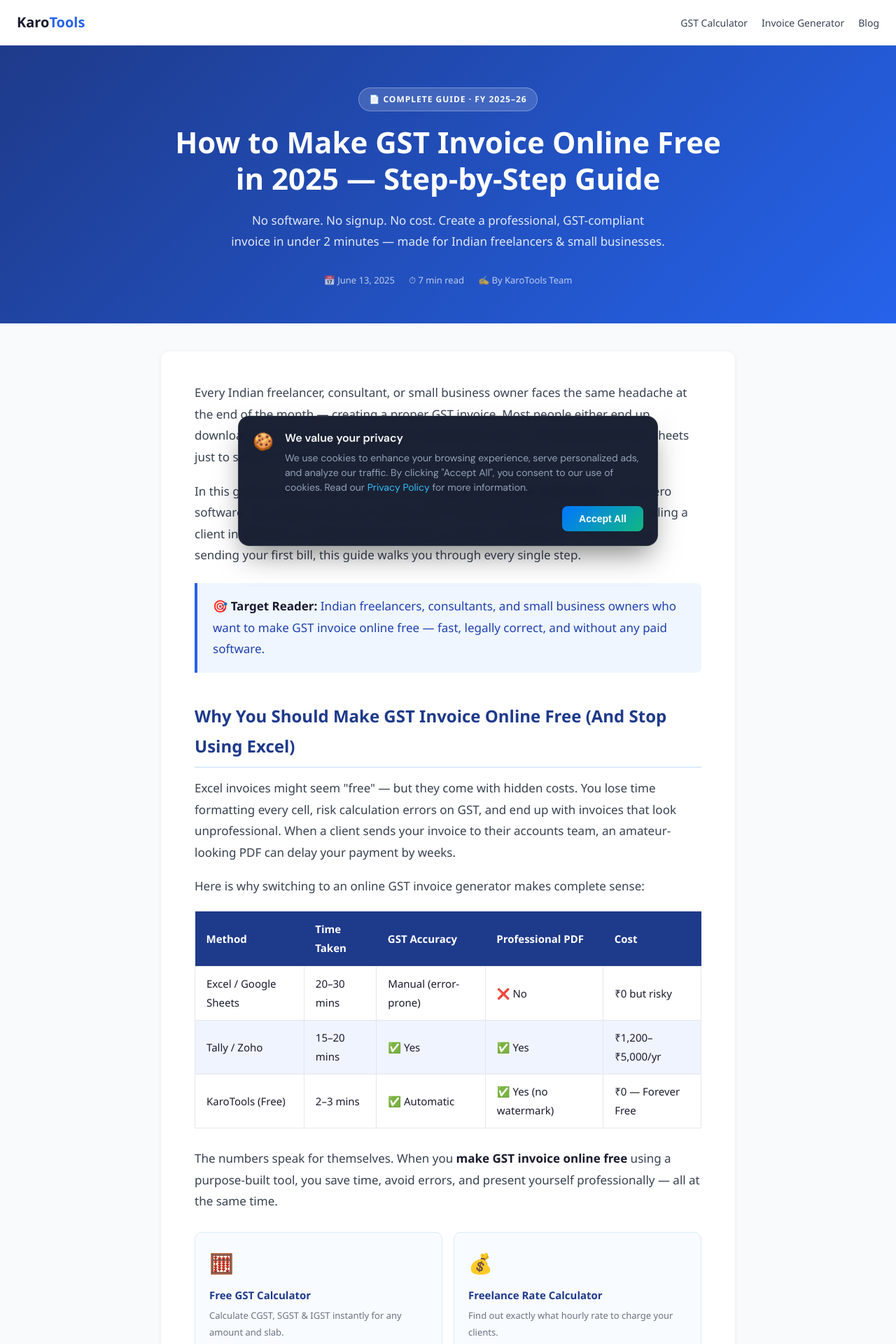
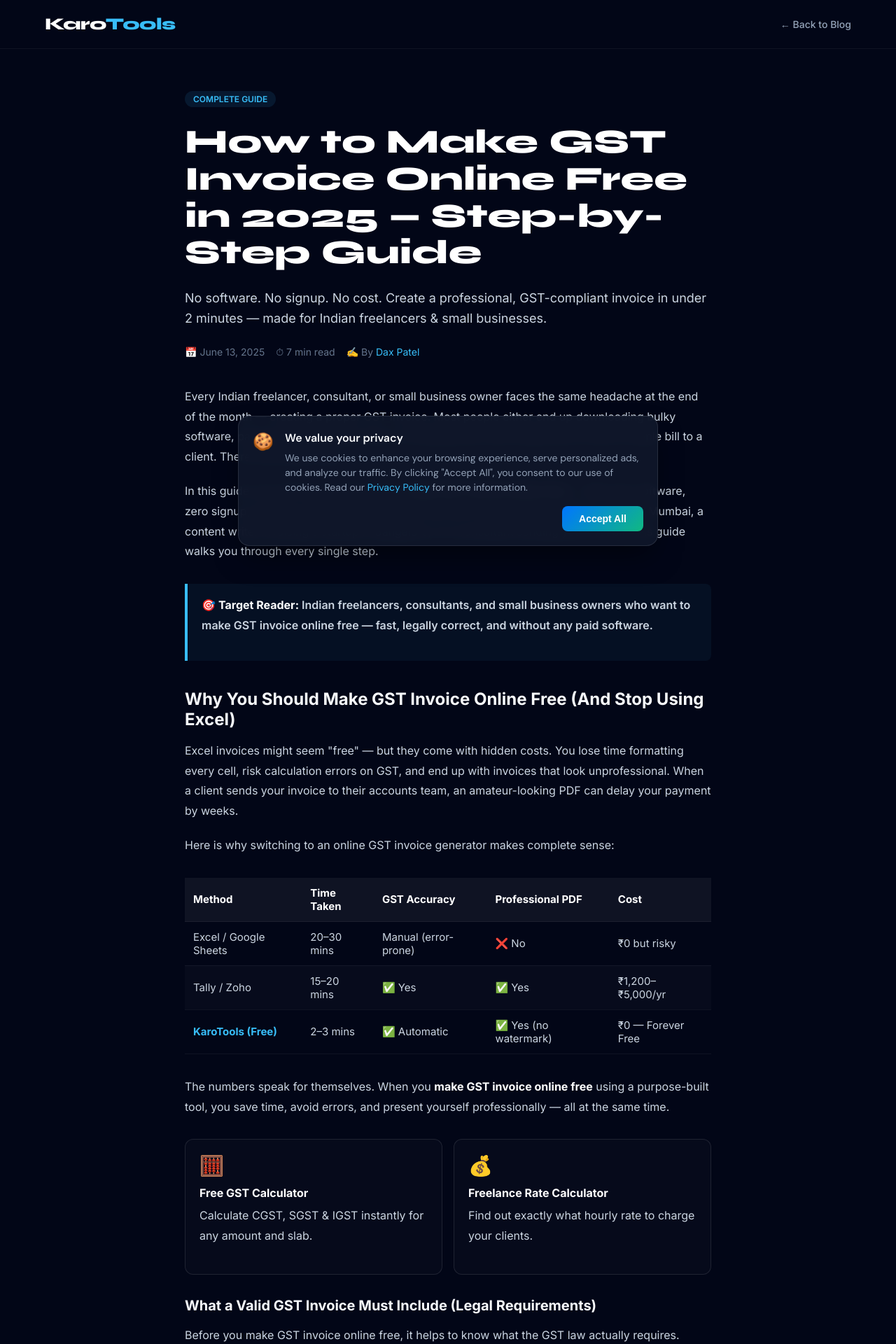
Before and after one commit to daxpatel109/karotools, a Next.js app: page /blog/how-to-make-gst-invoice-online-free in a window 1280 px wide. Shown: the top 1920 px of the page at 70% size. Built offline with nearby package versions, Linux system fonts and the light colour scheme.

Commit message:
style: align new blog post to global dark theme and standard navbar

```diff
--- a/src/app/blog/how-to-make-gst-invoice-online-free/blog.module.css
+++ b/src/app/blog/how-to-make-gst-invoice-online-free/blog.module.css
@@ -1,120 +1,48 @@
-.siteHeader {
-  background: #ffffff;
-  border-bottom: 1px solid #e5e7eb;
-  padding: 14px 24px;
-  display: flex;
-  align-items: center;
-  justify-content: space-between;
+.highlightBox {
+  background: rgba(56,189,248,0.05);
+  border-left: 4px solid #38bdf8;
+  border-radius: 0 8px 8px 0;
+  padding: 16px 20px;
+  margin: 32px 0;
 }
-.siteHeader .logo { font-weight: 800; font-size: 20px; color: #1a1a2e; text-decoration: none; }
-.siteHeader .logo span { color: #2563eb; }
-.siteHeader nav a { margin-left: 20px; font-size: 14px; color: #374151; font-weight: 500; text-decoration: none; }
-
-.hero {
-  background: linear-gradient(135deg, #1e3a8a 0%, #2563eb 100%);
-  color: white;
-  padding: 60px 24px 50px;
-  text-align: center;
-}
-.hero .badge {
-  display: inline-block;
-  background: rgba(255,255,255,0.15);
-  border: 1px solid rgba(255,255,255,0.3);
-  color: #fff;
-  font-size: 12px;
-  font-weight: 700;
-  letter-spacing: 1px;
-  text-transform: uppercase;
-  padding: 5px 14px;
-  border-radius: 20px;
-  margin-bottom: 18px;
-}
-.hero h1 {
-  font-size: clamp(26px, 4vw, 42px);
-  font-weight: 800;
-  line-height: 1.25;
-  max-width: 800px;
-  margin: 0 auto 18px;
-}
-.hero p {
-  font-size: 17px;
-  opacity: 0.88;
-  max-width: 620px;
-  margin: 0 auto 28px;
-}
-.hero .meta { font-size: 13px; opacity: 0.7; }
-.hero .meta span { margin: 0 10px; }
-
-.container { max-width: 820px; margin: 0 auto; padding: 0 20px; }
-.articleBody { background: #fff; border-radius: 12px; padding: 44px 48px; margin: 40px auto; box-shadow: 0 1px 6px rgba(0,0,0,0.07); max-width: 820px; color: #1a1a2e; }
-@media(max-width:600px){ .articleBody { padding: 28px 20px; } }
-
-.articleBody h2 {
-  font-size: 24px;
-  font-weight: 800;
-  color: #1e3a8a;
-  margin: 40px 0 14px;
-  padding-bottom: 8px;
-  border-bottom: 2px solid #dbeafe;
-}
-.articleBody h3 {
-  font-size: 19px;
-  font-weight: 700;
-  color: #1a1a2e;
-  margin: 28px 0 10px;
-}
-.articleBody p { margin-bottom: 18px; color: #374151; }
-.articleBody ul, .articleBody ol { padding-left: 24px; margin-bottom: 18px; color: #374151; }
-.articleBody li { margin-bottom: 8px; }
-.articleBody strong { color: #1a1a2e; }
-
-.highlightBox {
-  background: #eff6ff;
-  border-left: 4px solid #2563eb;
-  border-radius: 0 8px 8px 0;
-  padding: 18px 22px;
-  margin: 24px 0;
-}
-.highlightBox p { margin: 0; color: #1e40af; font-weight: 500; }
+.highlightBox p { margin: 0; color: #38bdf8; font-weight: 600; }
 
 .ctaBtn {
   display: inline-block;
-  background: #2563eb;
-  color: #fff !important;
+  background: #38bdf8;
+  color: #020617 !important;
   font-weight: 700;
   font-size: 15px;
   padding: 14px 28px;
   border-radius: 8px;
   text-decoration: none !important;
   margin: 10px 0;
-  transition: background 0.2s;
+  transition: all 0.2s;
 }
-.ctaBtn:hover { background: #1d4ed8; }
+.ctaBtn:hover { transform: translateY(-2px); box-shadow: 0 4px 12px rgba(56,189,248,0.3); }
 
 .ctaBlock {
-  background: linear-gradient(135deg, #1e3a8a 0%, #2563eb 100%);
-  border-radius: 12px;
+  background: rgba(56,189,248,0.05);
+  border: 1px solid rgba(56,189,248,0.2);
+  border-radius: 16px;
   padding: 36px 32px;
   text-align: center;
   margin: 40px 0;
-  color: white;
 }
-.ctaBlock h3 { color: #fff; font-size: 22px; margin-bottom: 10px; }
-.ctaBlock p { color: rgba(255,255,255,0.85); margin-bottom: 20px; }
-.ctaBlock .ctaBtn { background: #fff; color: #1e3a8a !important; }
+.ctaBlock h3 { color: #fff; font-size: 22px; margin-bottom: 10px; font-weight: 700; }
+.ctaBlock p { color: #94a3b8; margin-bottom: 24px; font-size: 15px; }
 
-.steps { counter-reset: step; margin: 24px 0; }
+.steps { counter-reset: step; margin: 32px 0; display: flex; flex-direction: column; gap: 24px; }
 .step {
   display: flex;
-  gap: 20px;
-  margin-bottom: 24px;
+  gap: 16px;
   align-items: flex-start;
 }
 .stepNum {
-  min-width: 40px;
-  height: 40px;
-  background: #2563eb;
-  color: #fff;
+  min-width: 32px;
+  height: 32px;
+  background: #38bdf8;
+  color: #020617;
   font-weight: 800;
   font-size: 16px;
   border-radius: 50%;
@@ -122,30 +50,28 @@
   align-items: center;
   justify-content: center;
   flex-shrink: 0;
-  margin-top: 2px;
 }
-.stepContent h3 { margin-top: 0; }
-.stepContent p { margin-bottom: 0; }
+.stepContent h3 { color: #fff; font-size: 18px; font-weight: 700; margin-top: 0; margin-bottom: 8px; }
+.stepContent p { margin-bottom: 0; color: #cbd5e1; }
 
-.dataTable { width: 100%; border-collapse: collapse; margin: 20px 0 28px; font-size: 15px; }
-.dataTable th { background: #1e3a8a; color: #fff; padding: 12px 16px; text-align: left; }
-.dataTable td { border: 1px solid #e5e7eb; padding: 11px 16px; }
-.dataTable tr:nth-child(even) td { background: #f0f4ff; }
+.dataTable { width: 100%; border-collapse: collapse; margin: 32px 0; font-size: 15px; text-align: left; }
+.dataTable th { background: rgba(255,255,255,0.05); color: #fff; padding: 12px; border-bottom: 1px solid rgba(255,255,255,0.1); }
+.dataTable td { border-bottom: 1px solid rgba(255,255,255,0.05); padding: 12px; color: #cbd5e1; }
+.dataTable tr:nth-child(even) td { background: rgba(255,255,255,0.02); }
 
-.faqSection { margin: 40px 0; }
+.faqSection { margin: 40px 0; display: flex; flex-direction: column; gap: 12px; }
 .faqItem {
-  border: 1px solid #e5e7eb;
-  border-radius: 10px;
-  margin-bottom: 14px;
+  border: 1px solid rgba(255,255,255,0.05);
+  border-radius: 8px;
   overflow: hidden;
-  background: #fff;
+  background: rgba(255,255,255,0.02);
 }
 .faqQ {
-  background: #f8faff;
-  padding: 18px 22px;
+  background: transparent;
+  padding: 16px;
   font-weight: 700;
   font-size: 16px;
-  color: #1e3a8a;
+  color: #38bdf8;
   cursor: pointer;
   display: flex;
   justify-content: space-between;
@@ -154,48 +80,37 @@
   border: none;
   width: 100%;
   text-align: left;
+  outline: none;
 }
-.faqQ .icon { font-size: 20px; color: #2563eb; flex-shrink: 0; transition: transform 0.25s; }
+.faqQ .icon { font-size: 16px; color: #94a3b8; flex-shrink: 0; transition: transform 0.25s; }
 .faqA {
   display: none;
-  padding: 16px 22px;
-  border-top: 1px solid #e5e7eb;
-  color: #374151;
-  line-height: 1.75;
+  padding: 0 16px 16px 16px;
+  color: #cbd5e1;
+  line-height: 1.6;
+  font-size: 15px;
 }
 .faqItemOpen .faqA { display: block; }
 .faqItemOpen .icon { transform: rotate(45deg); }
 
-.linkCards { display: grid; grid-template-columns: 1fr 1fr; gap: 16px; margin: 28px 0; }
+.linkCards { display: grid; grid-template-columns: 1fr 1fr; gap: 16px; margin: 32px 0; }
 @media(max-width:540px){ .linkCards { grid-template-columns: 1fr; } }
 .linkCard {
-  border: 1px solid #dbeafe;
-  border-radius: 10px;
-  padding: 18px 20px;
-  background: #f8fbff;
-  transition: box-shadow 0.2s;
+  border: 1px solid rgba(255,255,255,0.1);
+  border-radius: 12px;
+  padding: 20px;
+  background: rgba(255,255,255,0.02);
+  transition: all 0.2s;
   text-decoration: none;
   display: block;
 }
-.linkCard:hover { box-shadow: 0 4px 14px rgba(37,99,235,0.1); }
-.linkCard .lcIcon { font-size: 28px; margin-bottom: 8px; }
-.linkCard h4 { font-size: 15px; font-weight: 700; color: #1e3a8a; margin-bottom: 4px; }
-.linkCard p { font-size: 13px; color: #6b7280; margin: 0; }
+.linkCard:hover { border-color: #38bdf8; background: rgba(56,189,248,0.05); transform: translateY(-2px); }
+.linkCard .lcIcon { font-size: 28px; margin-bottom: 12px; }
+.linkCard h4 { font-size: 16px; font-weight: 700; color: #fff; margin-bottom: 8px; margin-top: 0; }
+.linkCard p { font-size: 14px; color: #94a3b8; margin: 0; line-height: 1.5; }
 
-.siteFooter {
-  background: #1a1a2e;
-  color: #9ca3af;
-  text-align: center;
-  padding: 30px 20px;
-  font-size: 14px;
-  margin-top: 60px;
-}
-.siteFooter a { color: #60a5fa; text-decoration: none; }
-.pageWrapper {
-  background: #f9fafb;
-  min-height: 100vh;
-  font-family: 'Segoe UI', Arial, sans-serif;
-  color: #1a1a2e;
-  line-height: 1.8;
-  font-size: 17px;
-}
+.articleContent h2 { font-size: 24px; font-weight: 700; color: #f8fafc; margin-top: 40px; margin-bottom: 16px; }
+.articleContent h3 { font-size: 20px; font-weight: 700; color: #f8fafc; margin-top: 32px; margin-bottom: 16px; }
+.articleContent p { margin-bottom: 20px; color: #cbd5e1; line-height: 1.8; font-size: 16px; }
+.articleContent ul, .articleContent ol { padding-left: 20px; margin-bottom: 20px; color: #cbd5e1; line-height: 1.8; font-size: 16px; display: flex; flex-direction: column; gap: 8px; }
+.articleContent strong { color: #fff; }
--- a/src/app/blog/how-to-make-gst-invoice-online-free/page.jsx
+++ b/src/app/blog/how-to-make-gst-invoice-online-free/page.jsx
@@ -1,7 +1,6 @@
 "use client";
 import React, { useState } from "react";
 import Link from "next/link";
-import Image from "next/image";
 import styles from "./blog.module.css";
 
 const articleSchema = {
@@ -101,31 +100,40 @@ export default function BlogPost() {
   };
 
   return (
-    <div className={styles.pageWrapper}>
+    <div style={{ backgroundColor: "#020617", minHeight: "100vh", color: "#f8fafc", fontFamily: "'Inter', sans-serif" }}>
       <script type="application/ld+json" dangerouslySetInnerHTML={{ __html: JSON.stringify(articleSchema) }} />
       <script type="application/ld+json" dangerouslySetInnerHTML={{ __html: JSON.stringify(faqSchema) }} />
 
-      <header className={styles.siteHeader}>
-        <Link href="/" className={styles.logo}>Karo<span>Tools</span></Link>
-        <nav>
-          <Link href="/gst-calculator">GST Calculator</Link>
-          <Link href="/gst-invoice-generator">Invoice Generator</Link>
-          <Link href="/blog">Blog</Link>
+      <nav style={{ padding: "20px 0", borderBottom: "1px solid rgba(255,255,255,0.05)" }}>
+        <div style={{ maxWidth: "1200px", margin: "0 auto", padding: "0 24px", display: "flex", justifyContent: "space-between", alignItems: "center" }}>
+          <Link href="/" style={{ color: "#fff", textDecoration: "none", fontSize: "24px", fontWeight: "800", fontFamily: "'Syne', sans-serif", letterSpacing: "-0.5px" }}>
+            Karo<span style={{ color: "#38bdf8" }}>Tools</span>
+          </Link>
+          <Link href="/blog" style={{ color: "#94a3b8", textDecoration: "none", fontSize: "14px", fontWeight: "500" }}>
+            ← Back to Blog
+          </Link>
+        </div>
       </nav>
-      </header>
 
-      <section className={styles.hero}>
-        <div className={styles.badge}>📄 Complete Guide · FY 2025–26</div>
-        <h1>How to Make GST Invoice Online Free in 2025 — Step-by-Step Guide</h1>
-        <p>No software. No signup. No cost. Create a professional, GST-compliant invoice in under 2 minutes — made for Indian freelancers & small businesses.</p>
-        <div className={styles.meta}>
+      <main style={{ maxWidth: "800px", margin: "0 auto", padding: "60px 24px" }}>
+        <article className={styles.articleContent} itemScope itemType="https://schema.org/Article">
+
+          <header style={{ marginBottom: "40px" }}>
+            <div style={{ display: "flex", gap: "12px", marginBottom: "24px" }}>
+              <span style={{ backgroundColor: "rgba(56,189,248,0.1)", color: "#38bdf8", padding: "4px 12px", borderRadius: "100px", fontSize: "12px", fontWeight: "600", textTransform: "uppercase" }}>Complete Guide</span>
+            </div>
+            <h1 style={{ fontSize: "clamp(32px, 5vw, 48px)", fontWeight: "800", fontFamily: "'Syne', sans-serif", lineHeight: "1.1", marginBottom: "24px", color: "#fff" }}>
+              How to Make GST Invoice Online Free in 2025 — Step-by-Step Guide
+            </h1>
+            <p style={{ fontSize: "18px", color: "#cbd5e1", lineHeight: "1.6", marginBottom: "24px" }}>
+              No software. No signup. No cost. Create a professional, GST-compliant invoice in under 2 minutes — made for Indian freelancers & small businesses.
+            </p>
+            <div style={{ display: "flex", gap: "16px", fontSize: "14px", color: "#64748b", alignItems: "center" }}>
               <span>📅 June 13, 2025</span>
               <span>⏱ 7 min read</span>
-          <span>✍️ By KaroTools Team</span>
+              <span>✍️ By <Link href="/author/dax-patel" style={{ color: "#38bdf8", textDecoration: "none" }}>Dax Patel</Link></span>
             </div>
-      </section>
-
-      <article className={`${styles.articleBody} ${styles.container}`} itemScope itemType="https://schema.org/Article">
+          </header>
 
           <p>Every Indian freelancer, consultant, or small business owner faces the same headache at the end of the month — creating a proper GST invoice. Most people either end up downloading bulky software, paying for subscription tools, or fumbling with Excel sheets just to send a simple bill to a client. There is an easier way.</p>
 
@@ -167,7 +175,7 @@ export default function BlogPost() {
                 <td>₹1,200–₹5,000/yr</td>
               </tr>
               <tr>
-              <td>KaroTools (Free)</td>
+                <td><strong style={{color: "#38bdf8"}}>KaroTools (Free)</strong></td>
                 <td>2–3 mins</td>
                 <td>✅ Automatic</td>
                 <td>✅ Yes (no watermark)</td>
@@ -217,7 +225,7 @@ export default function BlogPost() {
               <div className={styles.stepNum}>1</div>
               <div className={styles.stepContent}>
                 <h3>Open the Free GST Invoice Generator</h3>
-              <p>Go to <Link href="/gst-invoice-generator">karotools.in/gst-invoice-generator</Link>. The tool loads instantly in your browser — no login, no popup. You are ready to start filling in your invoice details right away.</p>
+                <p>Go to <Link href="/gst-invoice-generator" style={{color: "#38bdf8"}}>karotools.in/gst-invoice-generator</Link>. The tool loads instantly in your browser — no login, no popup. You are ready to start filling in your invoice details right away.</p>
               </div>
             </div>
             <div className={styles.step}>
@@ -319,7 +327,7 @@ export default function BlogPost() {
             <p>💡 <strong>Pro Tip:</strong> Save a copy of every invoice you issue in a dedicated folder — organised by month. This makes GST filing and reconciliation on the GSTN portal much faster at quarter-end.</p>
           </div>
 
-        <h2 style={{marginTop: '48px'}}>Frequently Asked Questions (FAQ)</h2>
+          <h2>Frequently Asked Questions (FAQ)</h2>
           <p>Everything you need to know about how to make GST invoice online free.</p>
 
           <div className={styles.faqSection} itemScope itemType="https://schema.org/FAQPage">
@@ -348,11 +356,7 @@ export default function BlogPost() {
           <p>KaroTools was built by freelancers, for freelancers. Every tool on the platform is free, no-login, and designed around Indian tax laws. Bookmark it, share it with a fellow freelancer, and never stress about invoicing again.</p>
 
         </article>
-
-      <footer className={styles.siteFooter}>
-        <p>© 2025 <Link href="/">KaroTools.in</Link> — Made with ❤️ in India 🇮🇳 &nbsp;|&nbsp; Free GST Tools for Indian Freelancers</p>
-        <p style={{marginTop: '8px'}}><Link href="/privacy-policy">Privacy Policy</Link> &nbsp;·&nbsp; <Link href="/terms">Terms of Use</Link> &nbsp;·&nbsp; <Link href="/blog">Blog</Link></p>
-      </footer>
+      </main>
     </div>
   );
 }
```
Lines whose indentation alone changed are shown as unchanged.
